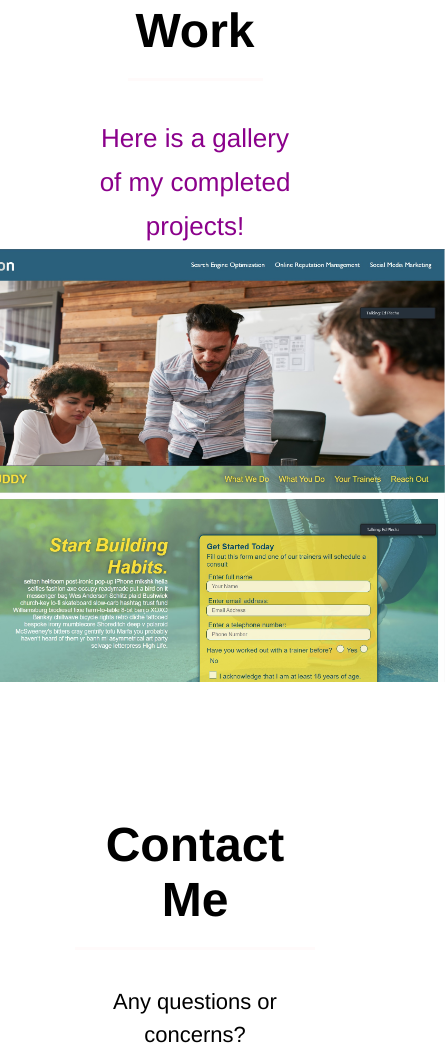
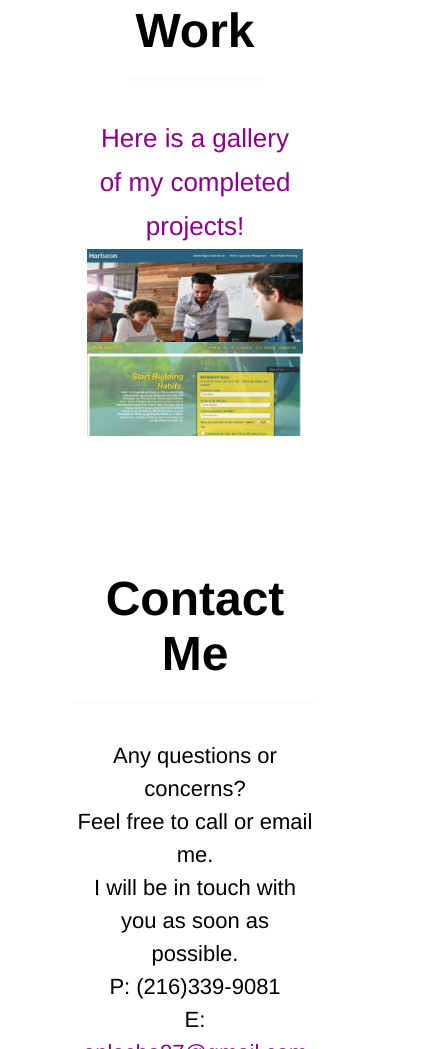
Before and after one commit to NXF1LT3R/my-portfolio, a plain HTML site: page index.html in a window 390 px wide. Shown: the part 4979-6028 px from the top of the page, 445 px wide, since content can reach past the window. Drawn offline with Linux system fonts and the light colour scheme.

Commit message:
<index.html & style.css>

```diff
--- a/assets/style.css
+++ b/assets/style.css
@@ -171,17 +171,19 @@ section {
 }
 
 .work-link img {
-  width: 60%; min-width: 500px;
+  width: 80%;
+  /* min-width: 500px; */
+  max-width: 500px;
   height: 60%;
   margin-left: auto;
   margin-right: auto;
 }
 
-@media screen and (max-width: 900px) {
+/* @media screen and (max-width: 900px) {
   .work-link {
     flex-basis: 100%;
   }
-}
+} */
 
 /* CONTACT INFO STYLES */
 .contact-info {
@@ -226,12 +228,14 @@ section {
   flex-basis: 100%;
 }
 
-@media screen and (max-width: 575px) {
+@media only screen and (max-width: 700px) {
   .work-link {
     width: 80%;
   }
 
   .work-link img {
+    background-color: violet;
     width: 100%;
+    display: block;
   }
 }
```
